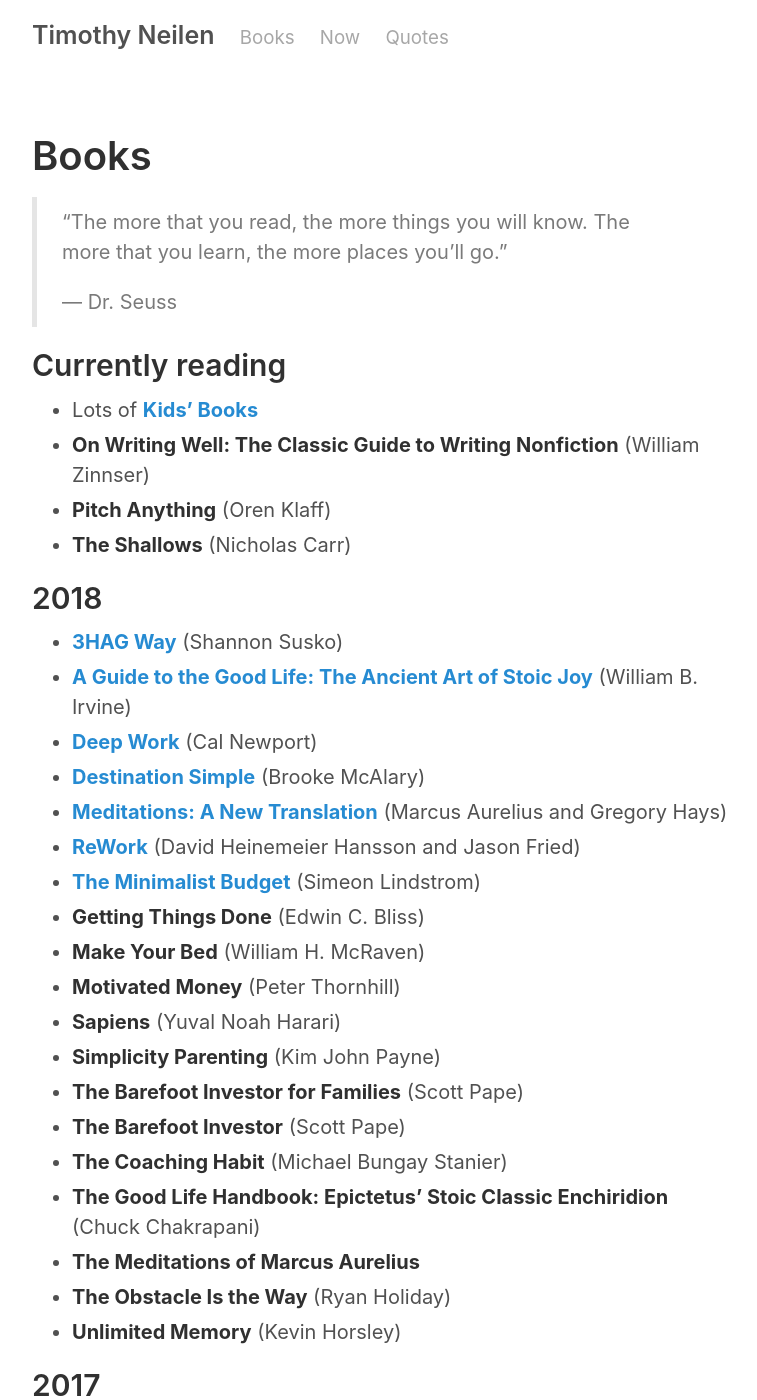
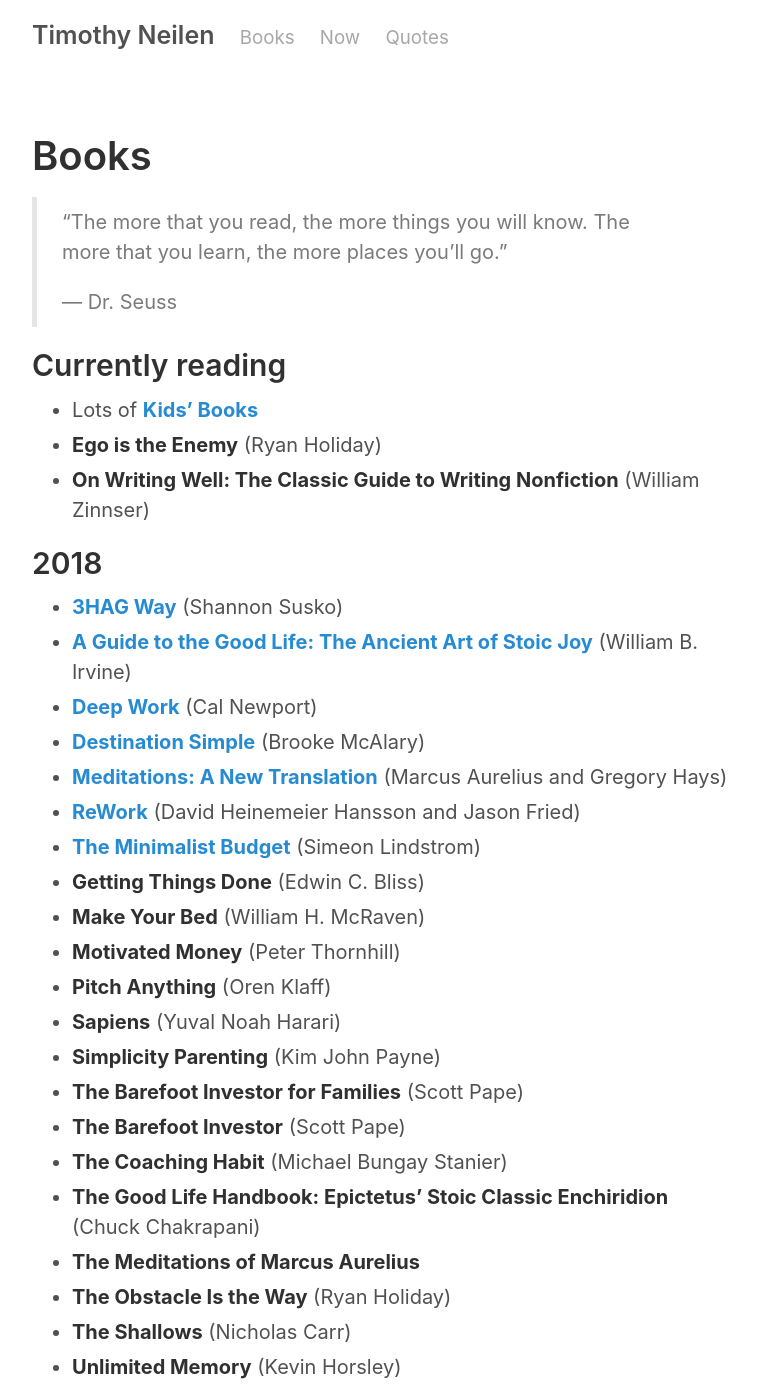
Before and after one commit to teejayen/teejayen.github.io, a Jekyll site: the page built from books.md, in a window 1280 px wide and 1400 px high. Shown: the whole window, without its empty margins (258-1015 px from the left). Built offline with Jekyll 4.4.1, drawn with Linux system fonts in a browser that asks for light colours; some of the changed lines change nothing that is shown; some of the changed text lies outside the part shown.

Commit message:
updated books page

```diff
--- a/books.md
+++ b/books.md
@@ -4,9 +4,9 @@ permalink: books/
 layout: page
 published: true
 sitemap:
-  lastmod: 2018-08-24
+  lastmod: 2018-10-17
   priority: 0.7
-  changefreq: 'weekly'
+  changefreq: 'monthly'
 ---
 
 >"The more that you read, the more things you will know. The more that you learn, the more places you'll go."
@@ -16,9 +16,9 @@ sitemap:
 ## Currently reading
 
 - Lots of [**Kids' Books**](/kidsbooks)
+- **Ego is the Enemy** (Ryan Holiday)
 - **On Writing Well: The Classic Guide to Writing Nonfiction** (William Zinnser)
-- **Pitch Anything** (Oren Klaff)
-- **The Shallows** (Nicholas Carr)
+
 
 ## 2018
 
@@ -32,6 +32,7 @@ sitemap:
 - **Getting Things Done** (Edwin C. Bliss)
 - **Make Your Bed** (William H. McRaven)
 - **Motivated Money** (Peter Thornhill)
+- **Pitch Anything** (Oren Klaff)
 - **Sapiens** (Yuval Noah Harari)
 - **Simplicity Parenting** (Kim John Payne)
 - **The Barefoot Investor for Families** (Scott Pape)
@@ -40,12 +41,14 @@ sitemap:
 - **The Good Life Handbook: Epictetus' Stoic Classic Enchiridion** (Chuck Chakrapani)
 - **The Meditations of Marcus Aurelius**
 - **The Obstacle Is the Way** (Ryan Holiday)
+- **The Shallows** (Nicholas Carr)
 - **Unlimited Memory** (Kevin Horsley)
 
 
 ## 2017
 
 - **Key Person of Influence** (Daniel Priestley)
+- **Entrepreneur Revolution** (Daniel Priestley)
 - **Leaders Eat Last** (Simon Sinek)
 - **Turn the Ship Around!** (L. David Marquet)
 
```
